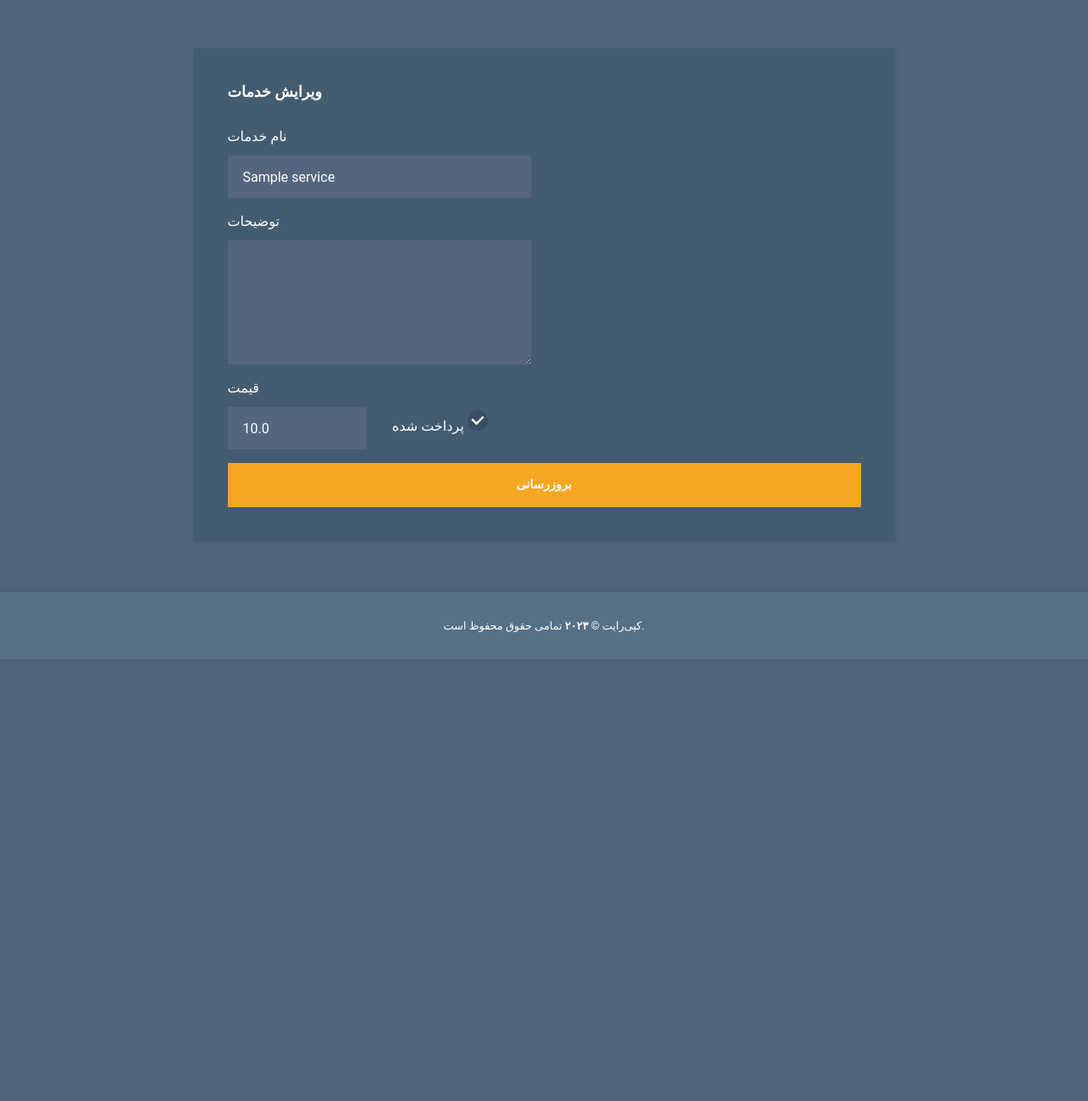
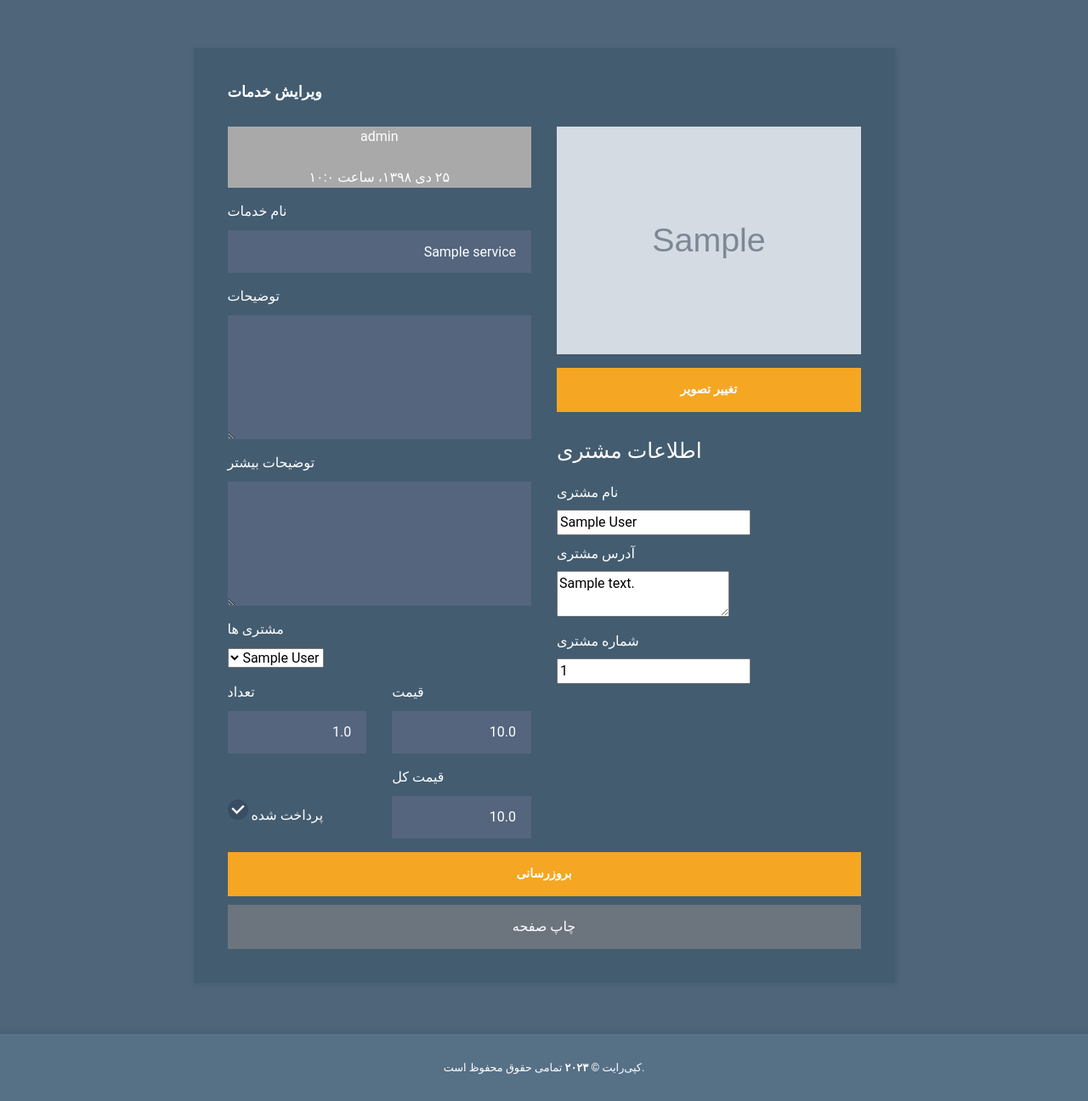
Before and after one commit to Hassanprogramming/crm-confige, a Django app: page /service/1/ in a window 1280 px wide. Shown: the part 100-1396 px from the top of the page at 85% size. Before the commit the page ends 845 px from the top, so only its background shows below. Run offline with Django 4.2, Linux system fonts and the light colour scheme; a user stored in the database is signed in; data comes from the database, SQL or seed files in the repository; tables that the repository leaves empty hold one stand-in row (values such as "Sample post"); grey boxes marked "Sample" are stand-in pictures; some web fonts are replaced.

Commit message:
Update edit_service.html

```diff
--- a/home/templates/home/edit_service.html
+++ b/home/templates/home/edit_service.html
@@ -1,6 +1,37 @@
 {% extends 'main.html' %}
 {% block content %}
 {% load static %}
+<head>
+  <meta charset="UTF-8">
+  <meta name="viewport" content="width=device-width, initial-scale=1.0">
+  <title>Custom Print Template</title>
+  <style>
+      /* Your regular CSS styles for the page go here */
+
+      /* Print-specific styles */
+      @media print {
+          /* Styles for the printed page */
+          body {
+              font-family: Arial, sans-serif;
+          }
+
+          /* Adjust these styles to format your printed page */
+          .print-header {
+              text-align: center;
+              margin-bottom: 20px;
+          }
+
+          .print-content {
+              /* Add any specific styles for your printed content here */
+          }
+
+          /* Hide elements that you don't want to print */
+          .no-print {
+              display: none;
+          }
+      }
+  </style>
+</head>
   <body>
     <div class="container tm-mt-big tm-mb-big">
       <div class="row">
@@ -13,8 +44,14 @@
             </div>
             <div class="row tm-edit-product-row">
               <div class="col-xl-6 col-lg-6 col-md-12">
-                <form action="" method="post" class="tm-edit-product-form">
+                <form action="" method="post" dir="rtl" class="tm-edit-product-form" enctype="multipart/form-data">
                   {% csrf_token %}
+                  <div class="form-group mb-3" style="color: white; background-color: darkgrey; text-align: center;">
+                    {{servicees.user}}
+                  </br>
+                  </br>
+                    {{servicees.jtime}}
+                  </div>
                   <div class="form-group mb-3">
                     <label
                       for="name"
@@ -40,24 +77,69 @@
                       required
                       for="dec"
                       name="dec"
-                    >{{ servicees.dec }}</textarea>
+                    >{{ servicees.dec|safe }}</textarea>
+                  </div>
+                  <div class="form-group mb-3">
+                    <label
+                      for="dec_2"
+                      name="dec_2"
+                      >توضیحات بیشتر</label
+                    >
+                    <textarea
+                      class="form-control validate tm-small"
+                      rows="5"
+                      required
+                      for="dec_2"
+                      name="dec_2"
+                    >{{ servicees.dec_2|safe }}</textarea>
+                  </div>
+                  <div class="form-group mb-3">
+                    <label
+                      for="customer"
+                      name="customer"
+                      >مشتری ها</label
+                    >
+                    <br>
+                    {{ form.customer }}
+                    {% comment %} <select
+                      class="custom-select tm-select-accounts"
+                      dir="ltr"
+                      id="customer"
+                      for="customer"
+                      name="customer"
+                    >
+                    <option>مشتری را انتخاب کنید</option>
+                    <option style="color: red;" selected>{{ servicees.customer }}</option>
+                    {% for i in servicees.Customer%}
+                      <option value="{{ i.id }}">{{ i.customer }}</option>
+                    {% endfor %}
+                    </select> {% endcomment %}
                   </div>
                   <div class="row">
                       <div class="form-group mb-3 col-xs-12 col-sm-6">
                           <label
-                            for="total_price"
-                            name="total_price"
+                            for="price"
                             >قیمت
                           </label>
                           <input
-                            id="total_price"
-                            name="total_price"
-                            for="total_price"
-                            type="text"
-                            value="{{ servicees.total_price }}"
+                            id="price"
+                            name="price"
+                            for="price"
+                            type="number"
+                            value="{{ servicees.price }}"
                             class="form-control validate"
                             data-large-mode="true"
                           />
+                        </div>
+                        <div class="form-group mb-3 col-xs-12 col-sm-6">
+                          <label for="number">تعداد</label>
+                          <input id="number" name="number" type="number" class="form-control validate" data-large-mode="true"
+                                 value="{{ servicees.number }}" oninput="calculateTotalPrice()" />
+                        </div>
+                        <div class="form-group mb-3 col-xs-12 col-sm-6">
+                          <label for="total_price">قیمت کل</label>
+                          <input id="total_price" name="total_price" type="number" class="form-control validate" required
+                                 value="{{ servicees.total_price }}" />
                         </div>
                         <div class="form-group mb-3 col-xs-12 col-sm-6">
                           <label
@@ -73,41 +155,84 @@
                         </div>
                   </div>
               </div>
-              {% comment %} <div class="col-xl-6 col-lg-6 col-md-12 mx-auto mb-4">
+              <div class="col-xl-6 col-lg-6 col-md-12 mx-auto mb-4">
                 <div class="tm-product-img-edit mx-auto">
-                  <a href="/static/images/{{product.img}}">
-                  <img src="/static/images/{{product.img}}" alt="تصویر محصول" class="img-fluid d-block mx-auto">
-                  </a>
-                  <i
-                    class="fas fa-cloud-upload-alt tm-upload-icon"
-                    onclick="document.getElementById('fileInput').click();"
-                  ></i>
+                    {% if servicees.img %}
+                        <a href="{{ servicees.img.url }}" target="_blank">
+                            <img src="{{ servicees.img.url }}" alt="تصویر خدمات" class="img-fluid d-block mx-auto">
+                        </a>
+                    {% else %}
+                        <img src="{% static 'images/placeholder-image.png' %}" alt="تصویر خدمات" class="img-fluid d-block mx-auto">
+                    {% endif %}
+                    <i class="fas fa-cloud-upload-alt tm-upload-icon" onclick="document.getElementById('fileInput').click();"></i>
                 </div>
                 <div class="custom-file mt-3 mb-3">
-                  <input id="fileInput" type="file" style="display:none;" />
-                  <input
-                    type="button"
-                    class="btn btn-primary btn-block mx-auto"
-                    value="تغییر تصویر"
-                    onclick="document.getElementById('fileInput').click();"
-                  />
+                    <input id="fileInput" type="file" style="display:none;" name="img" accept="image/*">
+                    <input type="button" class="btn btn-primary btn-block mx-auto" value="تغییر تصویر" onclick="document.getElementById('fileInput').click();">
                 </div>
-              </div> {% endcomment %}
+                <div style="margin-top: 25px;">
+                  <label style="color: white; font-size: 25px;">
+                    اطلاعات مشتری
+                  </label>
+                </div>
+                <div>
+                  <label style="color: white; margin-top: 10px;">
+                    نام مشتری
+                  </label>
+                  </br>
+                  <input value="{{ servicees.customer.company_name }}" readonly/>
+                </div>
+                <div>
+                  <label style="color: white; margin-top: 10px;">
+                    آدرس مشتری
+                  </label>
+                  </br>
+                  <textarea type="text" value="{{ servicees.customer.address }}" readonly/>{{ servicees.customer.address }}</textarea>
+                </div>
+                <div>
+                  <label style="color: white; margin-top: 10px;">
+                    شماره مشتری
+                  </label>
+                  </br>
+                  <input value="{{ servicees.customer.customer_numb }}" readonly/>
+                </div>
+              </div>
               <div class="col-12">
                 <button type="submit" class="btn btn-primary btn-block text-uppercase">بروزرسانی</button>
               </div>
             </form>
+            <div class="col-12">
+              <button type="button" class="btn btn-secondary btn-block text-uppercase" style="margin-top: 10px;" onclick="window.print();">چاپ صفحه</button>
+            </div>
             </div>
           </div>
         </div>
       </div>
     </div>
+
+    {% comment %} Calculating the total price {% endcomment %}
+
     <script>
-      $(function() {
-        $("#expire_date").datepicker({
-          defaultDate: "22/10/2020"
-        });
-      });
+      function calculateTotalPrice() {
+        // Get the elements
+        var quantityInput = document.getElementById('number');
+        var priceInput = document.getElementById('price');
+        var totalPriceInput = document.getElementById('total_price');
+
+        // Parse the values
+        var quantity = parseInt(quantityInput.value);
+        var price = parseFloat(priceInput.value);
+
+        // Calculate the total price
+        var totalPrice = quantity * price;
+
+        // Set the calculated total price to the input field
+        totalPriceInput.value = totalPrice.toFixed(2); // Display with two decimal places
+      }
+
+      // Attach the calculateTotalPrice function to the "input" event for the quantity and price inputs
+      document.getElementById('number').addEventListener('input', calculateTotalPrice);
+      document.getElementById('price').addEventListener('input', calculateTotalPrice);
     </script>
   </body>
 </html>
```
